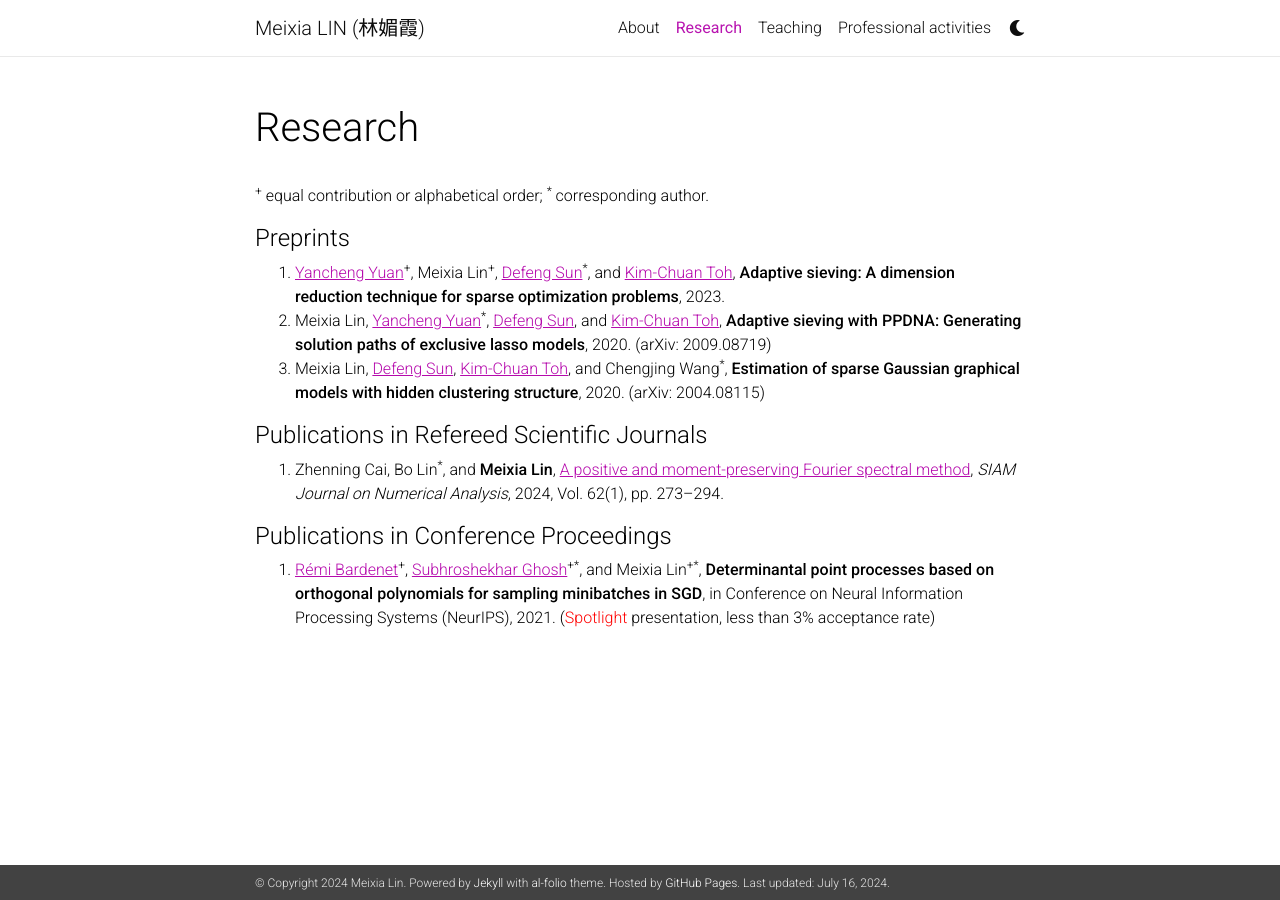
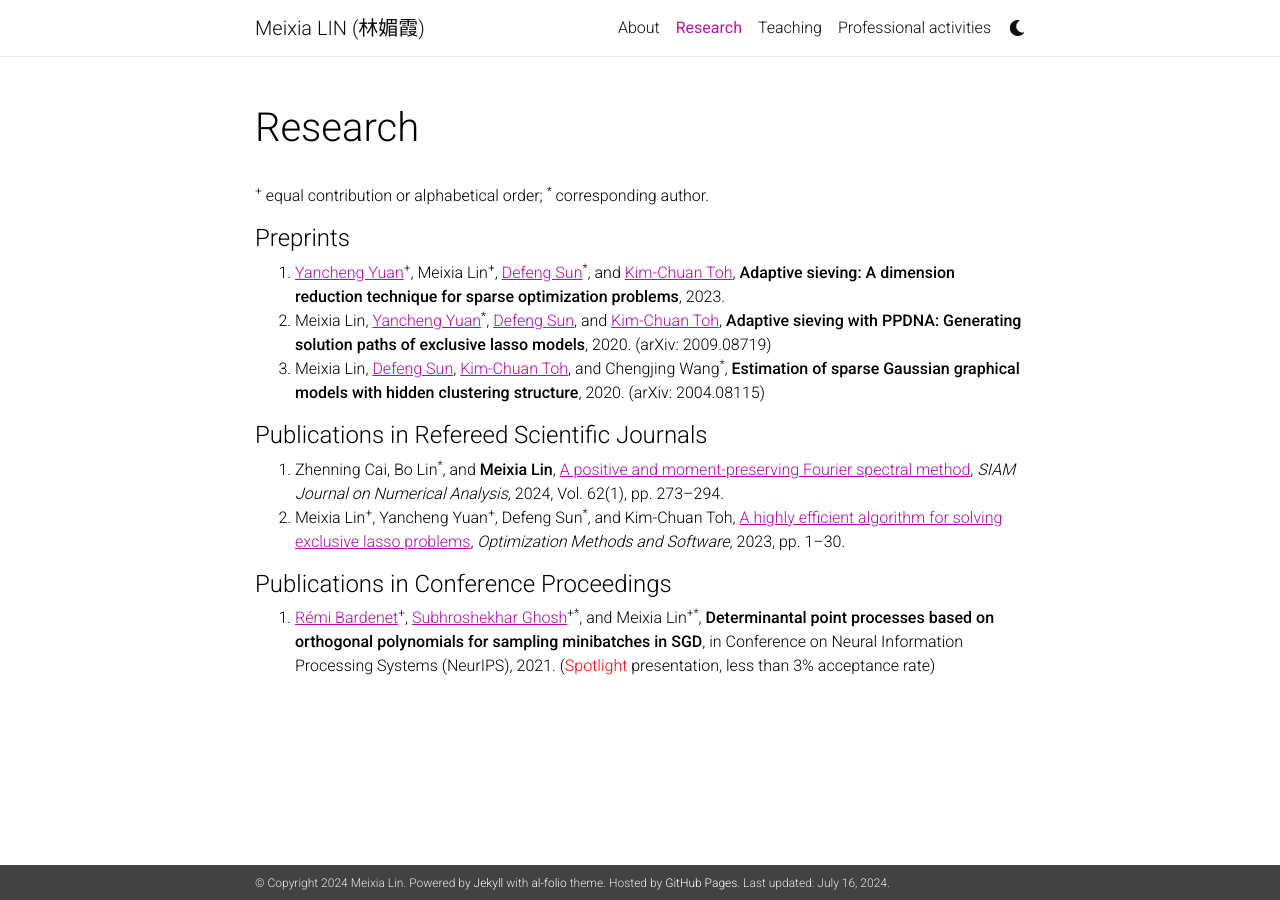
Before and after one commit to linmeixia/linmeixia.github.io, a Jekyll site: the page built from _pages/publications.md, in a window 1280 px wide. Built offline with Jekyll 4.4.1, drawn with Linux system fonts in a browser that asks for light colours; nearby versions of some CDN libraries; comment, search, counter and statistics services are not loaded; a style sheet for code colours, icons or effects is not loaded.

Commit message:
Update publications.md

```diff
--- a/_pages/publications.md
+++ b/_pages/publications.md
@@ -19,6 +19,8 @@
 <h4>Publications in Refereed Scientific Journals</h4>
 
 1. Zhenning Cai, Bo Lin<sup>*</sup>, and <strong>Meixia Lin</strong>, <a href="https://epubs.siam.org/doi/10.1137/23M1563918" style="text-decoration: underline;"> A positive and moment-preserving Fourier spectral method</a>, _SIAM Journal on Numerical Analysis_, 2024, Vol. 62(1), pp. 273--294.
+2. Meixia Lin<sup>+</sup>, Yancheng Yuan<sup>+</sup>, Defeng Sun<sup>*</sup>, and Kim-Chuan Toh, <a href="https://www.tandfonline.com/doi/full/10.1080/10556788.2023.2253356" style="text-decoration: underline;"> A highly efficient algorithm for solving exclusive lasso problems</a>, _Optimization Methods and Software_, 2023, pp. 1--30.
+
 
 
 
```
